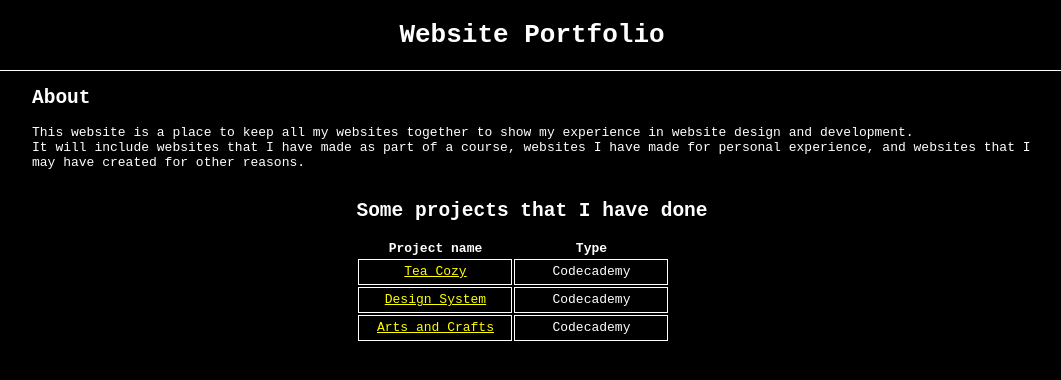
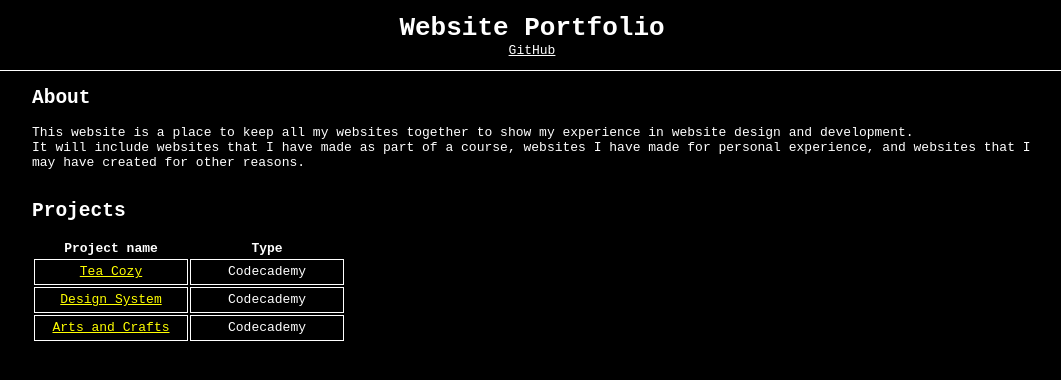
Before and after one commit to GeoGeo116/website-portfolio, a plain HTML site: page index.html in a window 1280 px wide. Shown: the whole page, without its empty margins (108-1169 px from the left). Drawn offline with Linux system fonts and the light colour scheme.

Commit message:
Updated CSS + GitHub link
Changed some alignment
Added GitHub link under the header

```diff
--- a/index.html
+++ b/index.html
@@ -8,6 +8,9 @@
 <body>
     <header>
         <h1>Website Portfolio</h1>
+        <section id="header-links">
+            <a href="https://github.com/GeoGeo116">GitHub</a>
+        </section>
     </header>
     <main>
         <section id="about">
@@ -18,7 +21,7 @@
             </p>
         </section>
         <section id="links">
-            <h2>Some projects that I have done</h2>
+            <h2>Projects</h2>
             <table>
                 <tr>
                     <th>Project name</th>
--- a/styles.css
+++ b/styles.css
@@ -7,15 +7,27 @@ body{
     font-family: monospace;
     color: white;
     margin: 0;
+    user-select: none;
+}
+
+a{
+    color: inherit;
 }
 
 header{
     width: 100%;
     height: 70px;
     border-bottom: 1px solid white;
-
     align-content: center;
     text-align: center;
+}
+
+header h1{
+    margin: 0;
+}
+
+#header-links{
+
 }
 
 main{
@@ -31,7 +43,8 @@ main{
 }
 
 #links{
-
+    width: 100%;
+    max-width: 1000px;
 }
 
 #links td{
```
